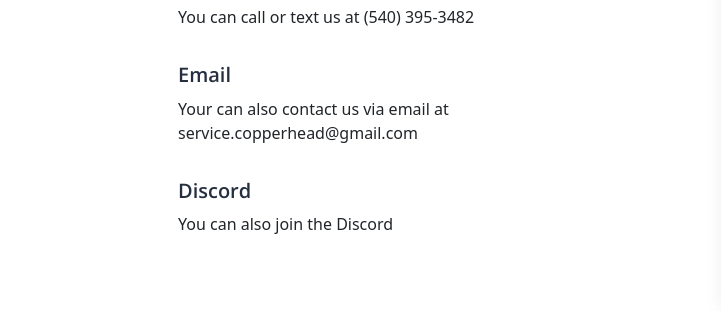
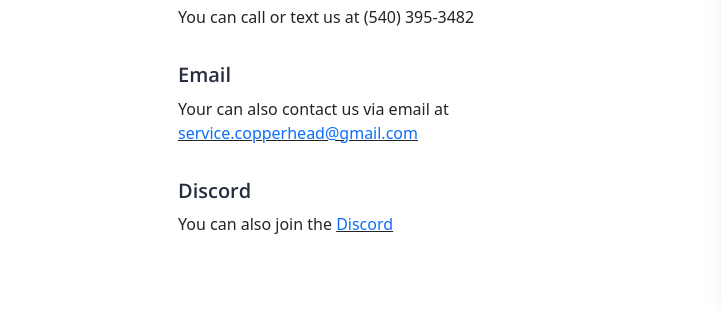
Before and after one commit to Copperhead-Software/Website, a website built with Parcel: page index.html in a window 1280 px wide. Shown: the part 2587-2898 px from the top of the page, 0-721 px from the left. Built offline with nearby package versions, Linux system fonts and the light colour scheme; grey boxes are pictures that could not be loaded.

Commit message:
Update index.html

```diff
--- a/index.html
+++ b/index.html
@@ -396,7 +396,7 @@
                 <span>
                   <span>
                     Your can also contact us via email at
-                    service.copperhead@gmail.com
+                    <u><a href="mailto:service.copperhead@gmail.com">service.copperhead@gmail.com</a></u>
                   </span>
                 </span>
               </div>
@@ -404,7 +404,7 @@
                 <h5 class="list-item-text headingThree">
                   <span>Discord</span>
                 </h5>
-                <span><span>You can also join the Discord</span></span>
+                <span><span>You can also join the <u><a href="https://discord.gg/invite/WT79PD9qqx">Discord</a></u></span></span>
               </div>
             </div>
             <div class="home-container21">
```
